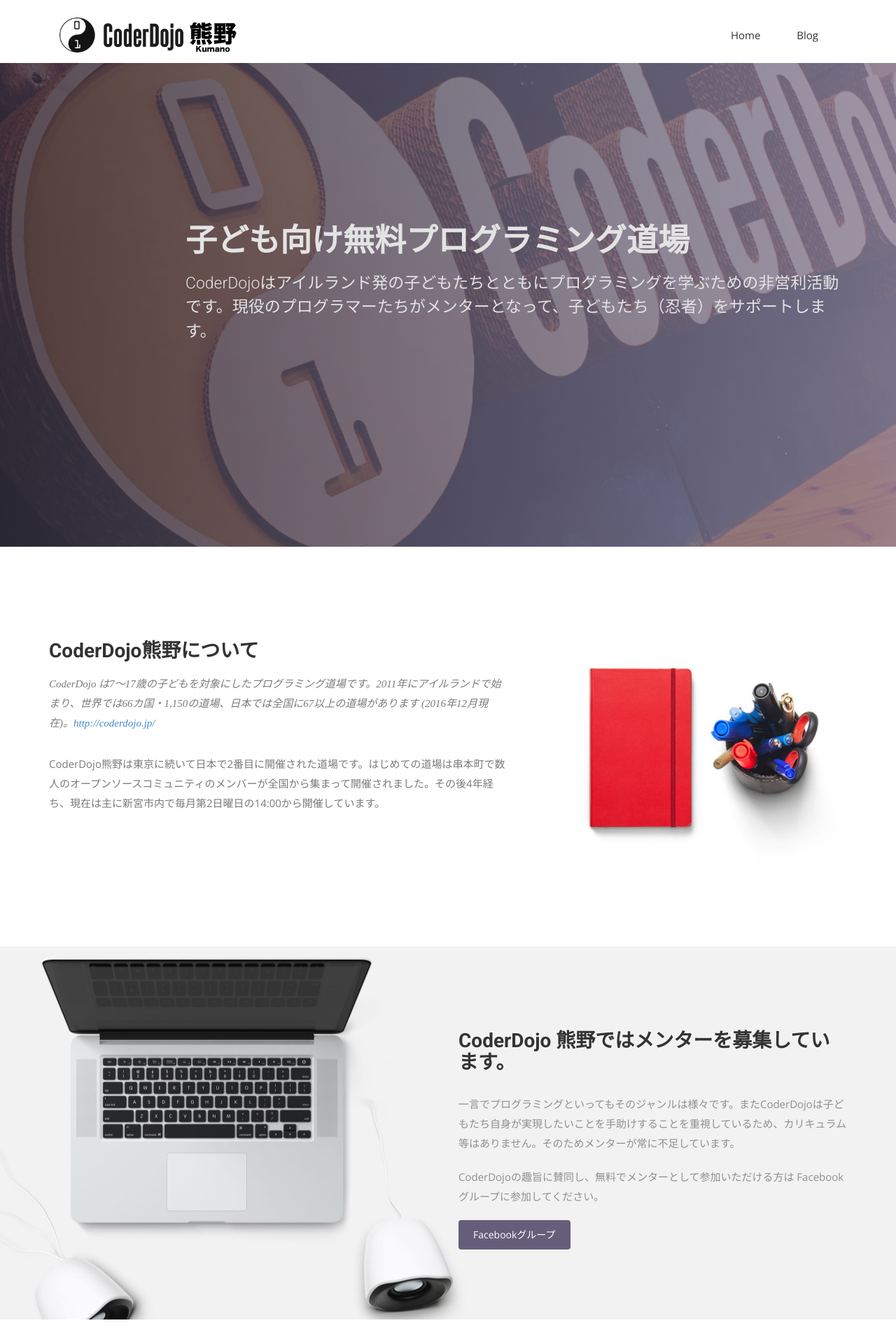
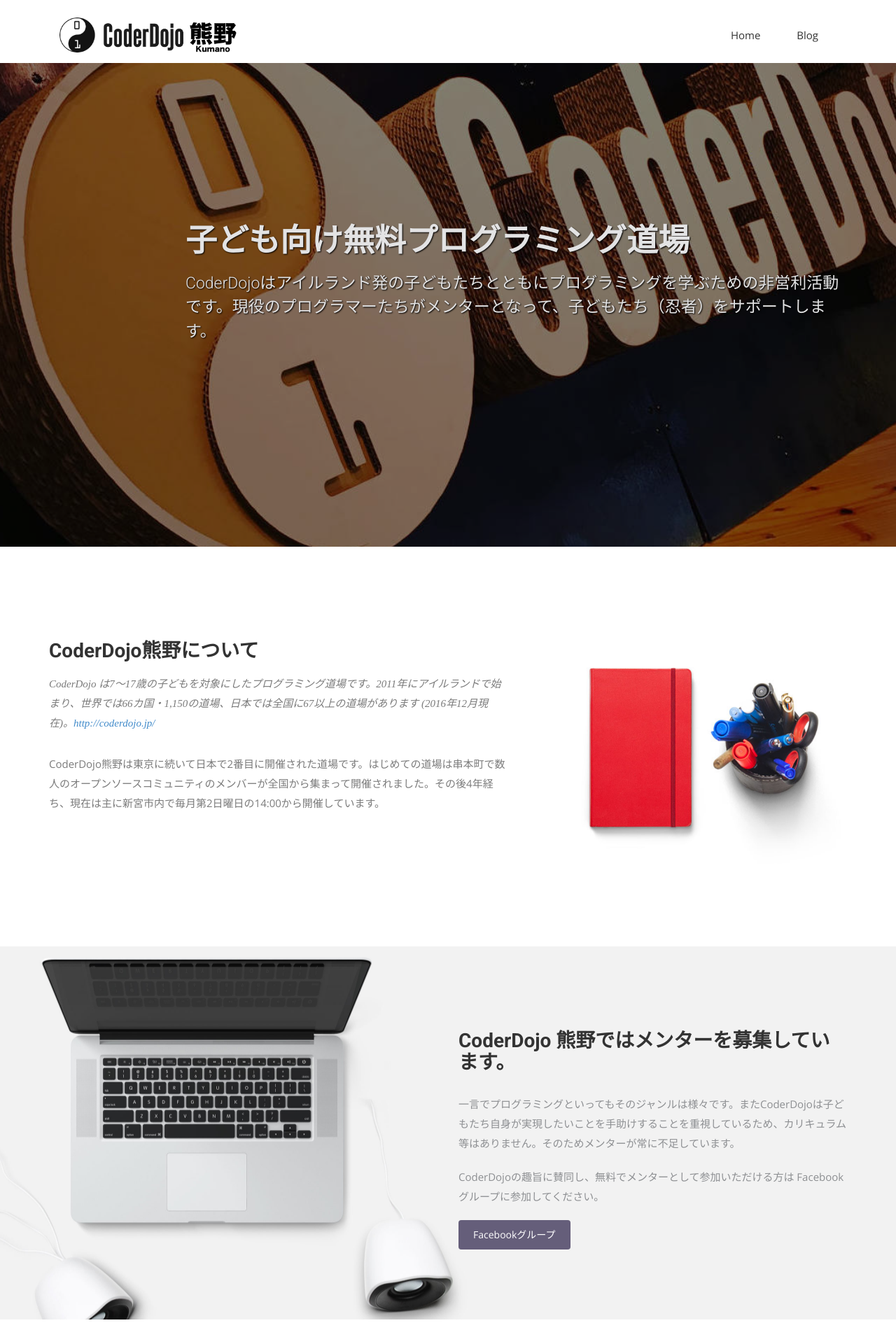
Before and after one commit to coderdojo-kumano/coderdojo-kumano.github.io, a Jekyll site: the page built from index.html, in a window 1280 px wide. Shown: the top 1920 px of the page at 70% size. Built offline with Jekyll 4.4.1, drawn with Linux system fonts in a browser that asks for light colours; nearby versions of some CDN libraries; some web fonts are replaced.

Commit message:
some fix

```diff
--- a/css/coderdojo-kumano.css
+++ b/css/coderdojo-kumano.css
@@ -26,11 +26,20 @@
 #slider
 {
   background: none;
+  text-shadow: 1px 1px 2px #000;
+}
+
+#slider::before,
+#global-header:before
+{
+  background: none;
+  background-color: rgba( 0, 0, 0, 0.6 )
 }
 
 #slider::after {
   background:url('../img/slider-bg.jpg') no-repeat center center;
   background-size: cover;
+  background-position: center center;
   display: block;
   position: fixed;
   top: 0;
```
